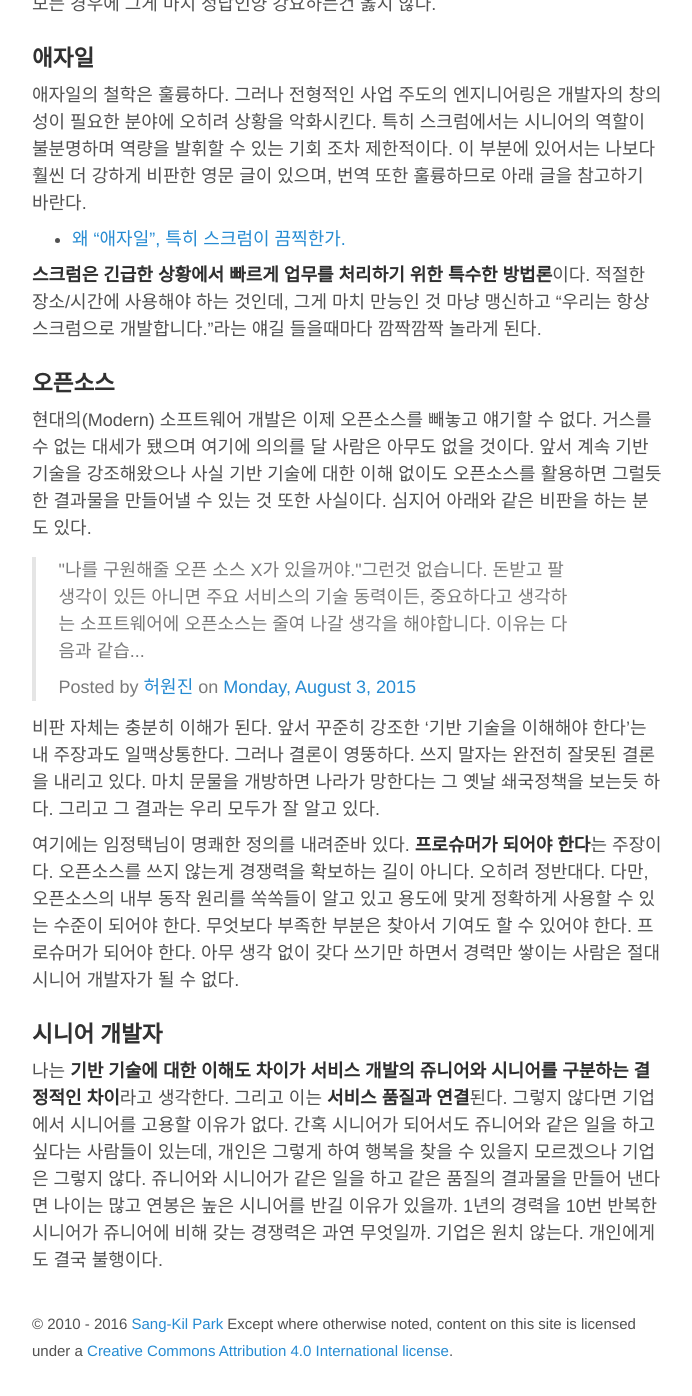
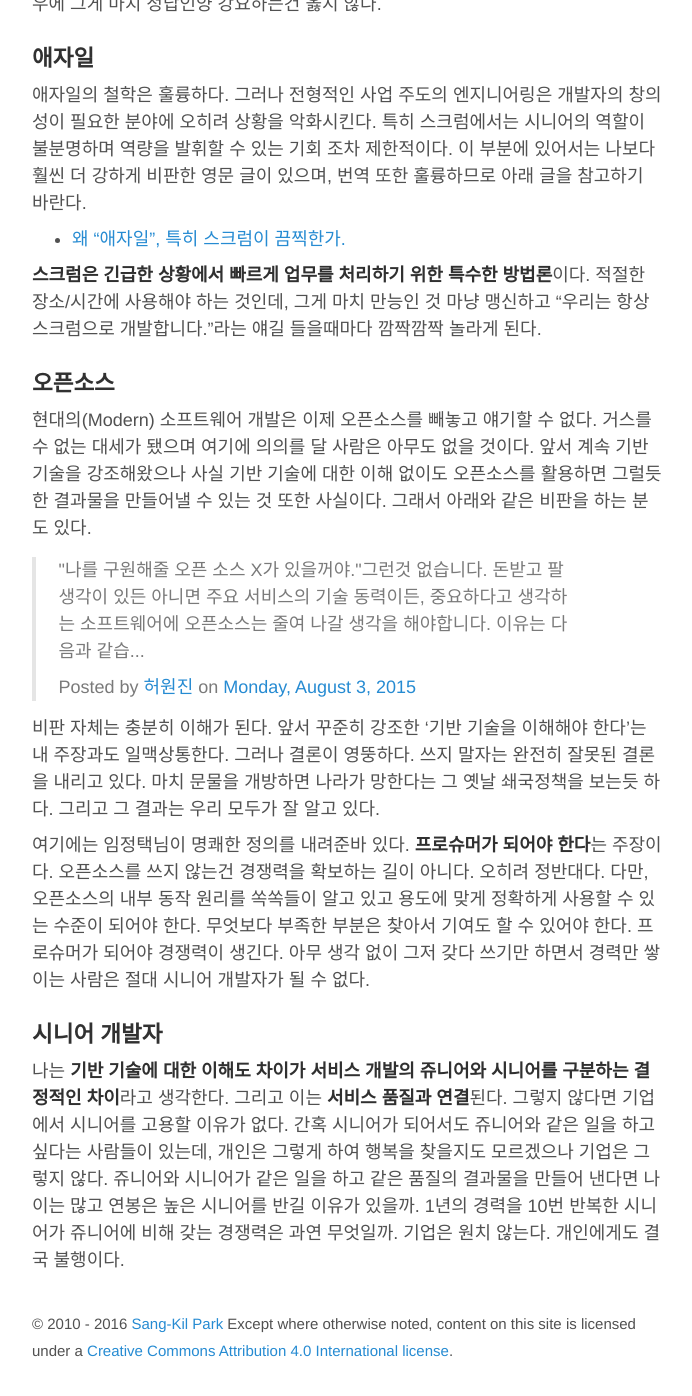
Before and after one commit to Umaigenomu/likejazz.github.io, a Jekyll site: the page built from _posts/2016-01-04-senior-developers.md, in a window 1280 px wide and 1400 px high, scrolled down 2709 px. Shown: the top 1396 px of the window, without its empty margins (293-985 px from the left). Built offline with Jekyll 4.4.1, drawn with Linux system fonts in a browser that asks for light colours; some of the changed text lies outside the part shown.

Commit message:
Publishing

```diff
--- a/_posts/2016-01-04-senior-developers.md
+++ b/_posts/2016-01-04-senior-developers.md
@@ -22,7 +22,7 @@
 
 ### 서비스 개발자
 
-주장하는 바가 서비스 개발을 매도하고 시스템 개발이 최고라는 얘기가 아니다. 완전히 잘못된 오해를 하고 있다. 알고리즘이 최고이며 과학자가 되라는 얘기도 아니다. 내 주장은 서비스 개발자를 타겟으로 하는게 맞다. 나 또한 서비스 개발을 주 업무로 하고 있으며 서비스를 개발할 때가 가장 즐겁다. 주장의 핵심은 '**시스템 개발을 이해하고, 서비스 개발을 해야 한다**'는 것이다. 시스템을 모르고 서비스 개발을 해선 안된다. 당연히 시스템을 얼마나 잘 이해하느냐에 따라 서비스 품질에도 차이가 난다.
+주장하는 바가 서비스 개발을 매도하고 시스템 개발이 최고라는 얘기가 아니다. 완전히 잘못된 오해를 하고 있다. 알고리즘이 최고이며 과학자가 되라는 얘기도 아니다. 내 주장은 서비스 개발자를 타겟으로 하고 있다. 나 또한 서비스 개발을 주 업무로 하고 있으며 서비스를 개발할 때가 가장 즐겁다. 주장의 핵심은 '**시스템 개발을 이해하고, 서비스 개발을 해야 한다**'는 것이다. 시스템을 모르고 서비스 개발을 해선 안된다. 당연히 시스템을 얼마나 잘 이해하느냐에 따라 서비스 품질에도 차이가 난다.
 
 프론트엔드 개발자에 하는 충고 중 이런 말도 있다. "**30년간의 소프트웨어 엔지니어링을 무시하면서 개발하지 마라**([Pretty much creating Software while Ignoring 30 years of Software Engineering](https://jjperezaguinaga.com/2014/03/19/why-cant-we-find-front-end-developers/), [번역](https://taegon.kim/archives/4810))” 컴퓨터 과학이 프론트엔드 개발을 하는데 필수 조건은 아니다. 그러나 컴퓨터와 소프트웨어의 기본적인 동작 원리는 브라우저나 자바스크립트로 코딩을 할때도 동일하게 적용된다. “아는 만큼 보인다”.
 
@@ -32,7 +32,7 @@
 
 **출발은 '왜?' 라는 물음에서부터 시작된다.** 구현한 서비스가 왜 이렇게 동작하는지 원리를 탐구하는 자세가 모든 출발의 시작이며, 좋은 개발자의 기본이다. 시스템의 동작원리를 쏙쏙들이 파악하여 최적화를 고민하고, 꾸준한 학습으로 지난 수십년 간의 컴퓨터 과학 분야 베스트 프랙티스를 효율적으로 적용하려는 노력이 품질 좋은 서비스를 향한 첫걸음이다.
 
-**시스템**이라 표현했지만 사실 여기서 말하는 시스템은 기반 기술 전체를 통칭한다. 반드시 OS, 컴파일러, 알고리즘, 전산학등을 얘기하는게 아니라 **기본/기반이 되는 모든 기술을 편의상 시스템이라 부르며 여기서는 기반 기술과 동의어**로 사용하도록 한다.
+**시스템**이라 표현했지만 사실 여기서 말하는 시스템은 기반 기술 전체를 통칭한다. 반드시 OS, 컴파일러, 알고리즘, 전산학등을 얘기하는건 아니다. **기본/기반이 되는 모든 기술을 편의상 시스템이라 부르며 여기서는 기반 기술과 동의어**로 사용하도록 한다.
 
 기반 기술이라고 부르니 좀 더 실질적인 접근이 가능할 것 같다. 부트스트랩과 스프링을 떠올려보자. 이 기술은 서비스와 관련 없이 어디선가 갑자기 연구를 통해 등장한 기술일까. 그렇지 않다. 수많은 HTML/CSS 시행 착오와 수많은 자바 웹 어플리케이션 서비스 구현을 통해 이처럼 훌륭한 기반 기술이 등장했다.
 
@@ -68,14 +68,14 @@
 
 ### 오픈소스
 
-현대의(Modern) 소프트웨어 개발은 이제 오픈소스를 빼놓고 얘기할 수 없다. 거스를 수 없는 대세가 됐으며 여기에 의의를 달 사람은 아무도 없을 것이다. 앞서 계속 기반 기술을 강조해왔으나 사실 기반 기술에 대한 이해 없이도 오픈소스를 활용하면 그럴듯한 결과물을 만들어낼 수 있는 것 또한 사실이다. 심지어 아래와 같은 비판을 하는 분도 있다.
+현대의(Modern) 소프트웨어 개발은 이제 오픈소스를 빼놓고 얘기할 수 없다. 거스를 수 없는 대세가 됐으며 여기에 의의를 달 사람은 아무도 없을 것이다. 앞서 계속 기반 기술을 강조해왔으나 사실 기반 기술에 대한 이해 없이도 오픈소스를 활용하면 그럴듯한 결과물을 만들어낼 수 있는 것 또한 사실이다. 그래서 아래와 같은 비판을 하는 분도 있다.
 
 <div id="fb-root"></div><script>(function(d, s, id) {  var js, fjs = d.getElementsByTagName(s)[0];  if (d.getElementById(id)) return;  js = d.createElement(s); js.id = id;  js.src = "//connect.facebook.net/en_US/sdk.js#xfbml=1&version=v2.3";  fjs.parentNode.insertBefore(js, fjs);}(document, 'script', 'facebook-jssdk'));</script><div class="fb-post" data-href="https://www.facebook.com/baramnemse/posts/1664594133771174" data-width="500"><div class="fb-xfbml-parse-ignore"><blockquote cite="https://www.facebook.com/baramnemse/posts/1664594133771174"><p>&quot;&#xb098;&#xb97c; &#xad6c;&#xc6d0;&#xd574;&#xc904; &#xc624;&#xd508; &#xc18c;&#xc2a4; X&#xac00; &#xc788;&#xc744;&#xaebc;&#xc57c;.&quot;&#xadf8;&#xb7f0;&#xac83; &#xc5c6;&#xc2b5;&#xb2c8;&#xb2e4;. &#xb3c8;&#xbc1b;&#xace0; &#xd314;&#xc0dd;&#xac01;&#xc774; &#xc788;&#xb4e0; &#xc544;&#xb2c8;&#xba74; &#xc8fc;&#xc694; &#xc11c;&#xbe44;&#xc2a4;&#xc758; &#xae30;&#xc220; &#xb3d9;&#xb825;&#xc774;&#xb4e0;, &#xc911;&#xc694;&#xd558;&#xb2e4;&#xace0; &#xc0dd;&#xac01;&#xd558;&#xb294; &#xc18c;&#xd504;&#xd2b8;&#xc6e8;&#xc5b4;&#xc5d0; &#xc624;&#xd508;&#xc18c;&#xc2a4;&#xb294; &#xc904;&#xc5ec; &#xb098;&#xac08; &#xc0dd;&#xac01;&#xc744; &#xd574;&#xc57c;&#xd569;&#xb2c8;&#xb2e4;. &#xc774;&#xc720;&#xb294; &#xb2e4;&#xc74c;&#xacfc; &#xac19;&#xc2b5;...</p>Posted by <a href="https://www.facebook.com/baramnemse">허원진</a> on&nbsp;<a href="https://www.facebook.com/baramnemse/posts/1664594133771174">Monday, August 3, 2015</a></blockquote></div></div>
 
 비판 자체는 충분히 이해가 된다. 앞서 꾸준히 강조한 '기반 기술을 이해해야 한다'는 내 주장과도 일맥상통한다. 그러나 결론이 영뚱하다. 쓰지 말자는 완전히 잘못된 결론을 내리고 있다. 마치 문물을 개방하면 나라가 망한다는 그 옛날 쇄국정책을 보는듯 하다. 그리고 그 결과는 우리 모두가 잘 알고 있다.
 
-여기에는 임정택님이 명쾌한 정의를 내려준바 있다. **프로슈머가 되어야 한다**는 주장이다. 오픈소스를 쓰지 않는게 경쟁력을 확보하는 길이 아니다. 오히려 정반대다. 다만, 오픈소스의 내부 동작 원리를 쏙쏙들이 알고 있고 용도에 맞게 정확하게 사용할 수 있는 수준이 되어야 한다. 무엇보다 부족한 부분은 찾아서 기여도 할 수 있어야 한다. 프로슈머가 되어야 한다. 아무 생각 없이 갖다 쓰기만 하면서 경력만 쌓이는 사람은 절대 시니어 개발자가 될 수 없다.
+여기에는 임정택님이 명쾌한 정의를 내려준바 있다. **프로슈머가 되어야 한다**는 주장이다. 오픈소스를 쓰지 않는건 경쟁력을 확보하는 길이 아니다. 오히려 정반대다. 다만, 오픈소스의 내부 동작 원리를 쏙쏙들이 알고 있고 용도에 맞게 정확하게 사용할 수 있는 수준이 되어야 한다. 무엇보다 부족한 부분은 찾아서 기여도 할 수 있어야 한다. 프로슈머가 되어야 경쟁력이 생긴다. 아무 생각 없이 그저 갖다 쓰기만 하면서 경력만 쌓이는 사람은 절대 시니어 개발자가 될 수 없다.
 
 ### 시니어 개발자
 
-나는 **기반 기술에 대한 이해도 차이가 서비스 개발의 쥬니어와 시니어를 구분하는 결정적인 차이**라고 생각한다. 그리고 이는 **서비스 품질과 연결**된다. 그렇지 않다면 기업에서 시니어를 고용할 이유가 없다. 간혹 시니어가 되어서도 쥬니어와 같은 일을 하고 싶다는 사람들이 있는데, 개인은 그렇게 하여 행복을 찾을 수 있을지 모르겠으나 기업은 그렇지 않다. 쥬니어와 시니어가 같은 일을 하고 같은 품질의 결과물을 만들어 낸다면 나이는 많고 연봉은 높은 시니어를 반길 이유가 있을까. 1년의 경력을 10번 반복한 시니어가 쥬니어에 비해 갖는 경쟁력은 과연 무엇일까. 기업은 원치 않는다. 개인에게도 결국 불행이다.
+나는 **기반 기술에 대한 이해도 차이가 서비스 개발의 쥬니어와 시니어를 구분하는 결정적인 차이**라고 생각한다. 그리고 이는 **서비스 품질과 연결**된다. 그렇지 않다면 기업에서 시니어를 고용할 이유가 없다. 간혹 시니어가 되어서도 쥬니어와 같은 일을 하고 싶다는 사람들이 있는데, 개인은 그렇게 하여 행복을 찾을지도 모르겠으나 기업은 그렇지 않다. 쥬니어와 시니어가 같은 일을 하고 같은 품질의 결과물을 만들어 낸다면 나이는 많고 연봉은 높은 시니어를 반길 이유가 있을까. 1년의 경력을 10번 반복한 시니어가 쥬니어에 비해 갖는 경쟁력은 과연 무엇일까. 기업은 원치 않는다. 개인에게도 결국 불행이다.
```
Also changed, not shown: other parts of _posts/2016-01-04-senior-developers.md (+2 -2 lines).
